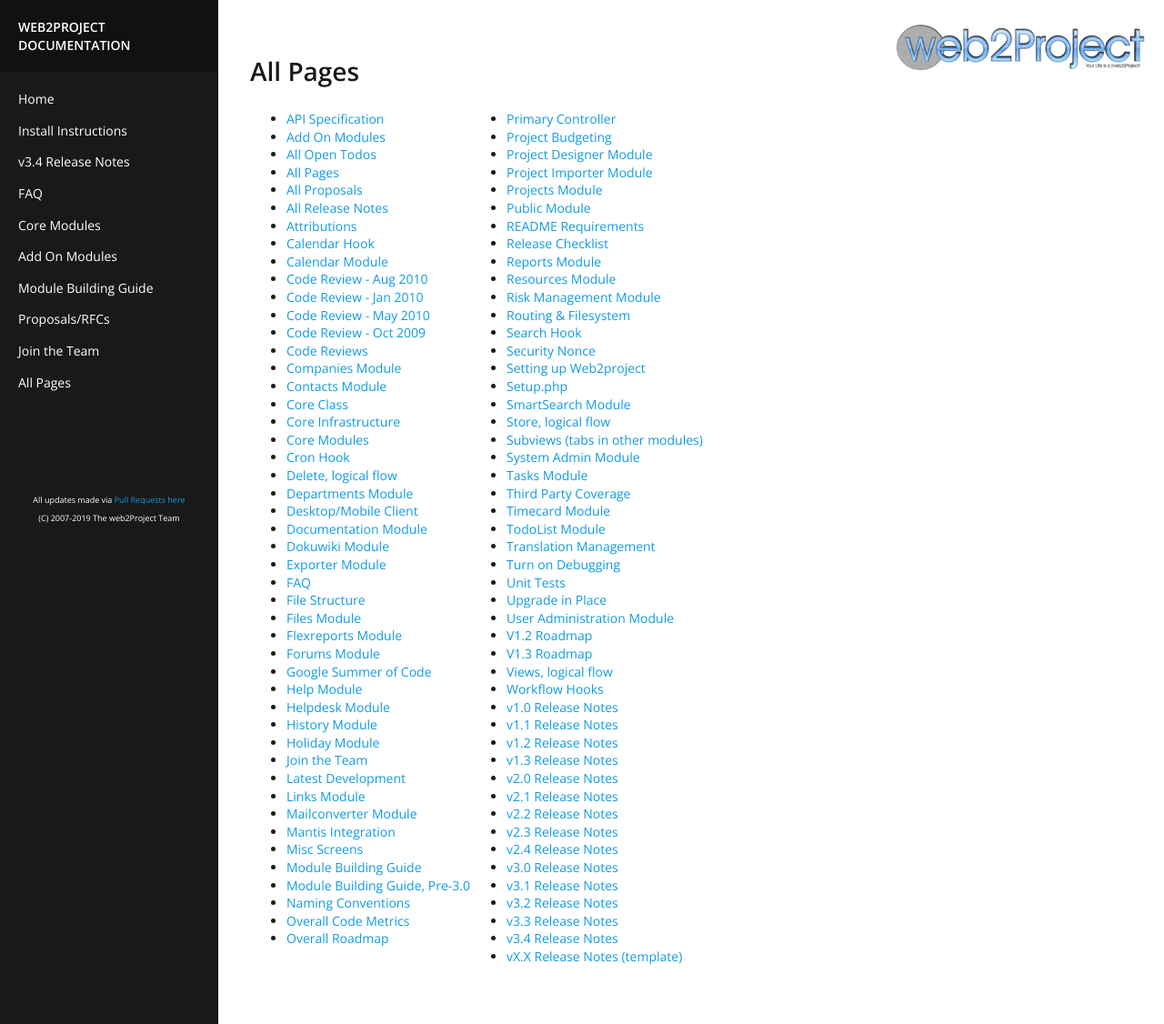
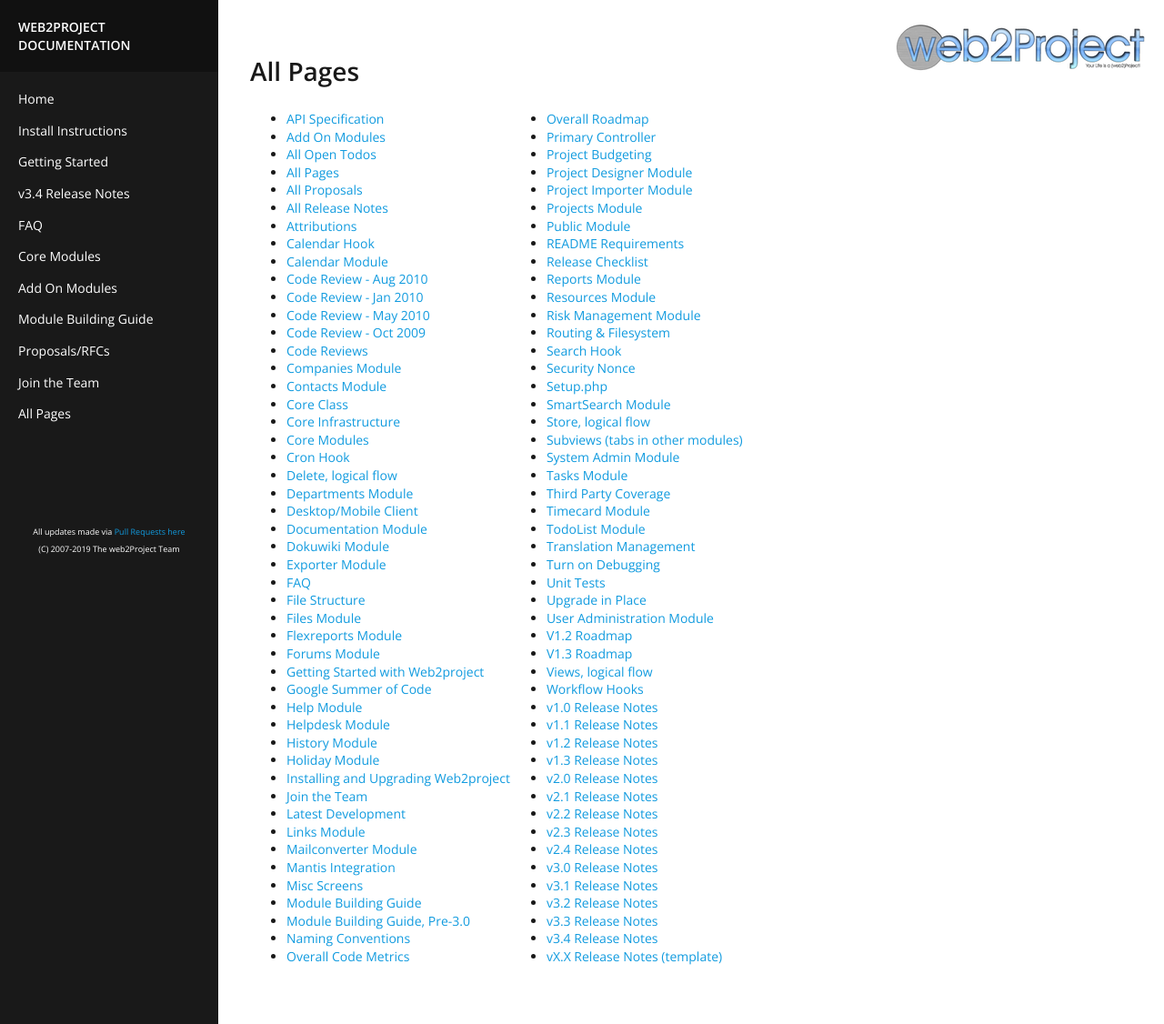
Before and after one commit to web2project/web2project.github.io, a Jekyll site: the page built from _all/pages.md, in a window 1280 px wide and 1126 px high. Shown: the whole window at 91% size. Built offline with Jekyll 4.4.1, drawn with Linux system fonts in a browser that asks for light colours.

Commit message:
wiring in the getting started guide

```diff
--- /dev/null
+++ b/_docs/getting-started.md
@@ -0,0 +1,4 @@
+---
+layout: page
+title: Getting Started with Web2project
+---
--- a/_docs/installation.md
+++ b/_docs/installation.md
@@ -1,7 +1,6 @@
 ---
 layout: page
-title: Setting up Web2project
-
+title: Installing and Upgrading Web2project
 ---
 
 Installing Web2project is the same as installing any other PHP project and has minimal requirements. The definitive version of this [Installation Guide](https://docs.web2project.net/docs/installation.html) is available online but this section should be the same.
@@ -27,7 +26,7 @@ These requirements have been tested and validated. Web2project may work with oth
 9. If the Installer could not create the `config.php` file, copy and paste it to create your own.
 10. Log into your system with the provided username and password.
 11. Change your username and password.
-12. Proceed to [Getting Started](#getting-started) or the [Frequently Asked Questions](#faq) as you need.
+12. Proceed to [Getting Started](/docs/getting-started.html) or the [Frequently Asked Questions](/docs/faq.html) as you need.
 13. Add a cron job to run system maintenance tasks such as sending email notices, etc. The easiest approach is to request the URL below via a cron job:
 
 > `wget -O - -q http://{web2project-install}/queuescanner.php`
--- a/_includes/nav.html
+++ b/_includes/nav.html
@@ -3,6 +3,7 @@
 
     <li><a href="/">Home</a></li>
     <li><a href="/docs/installation.html">Install Instructions</a></li>
+    <li><a href="/docs/getting-started.html">Getting Started</a></li>
     <li><a href="/release-notes/3.4.html">v3.4 Release Notes</a></li>
     <li><a href="/docs/faq.html">FAQ</a></li>
     <li><a href="/modules/core.html">Core Modules</a></li>
```
